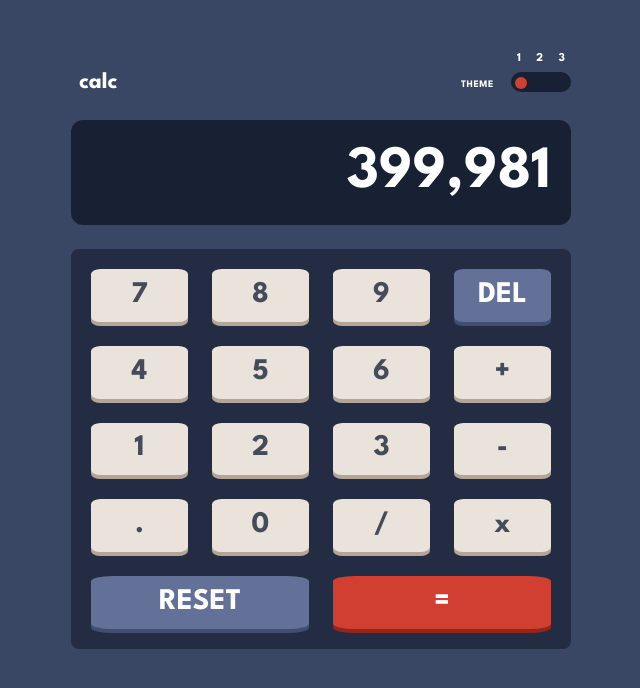
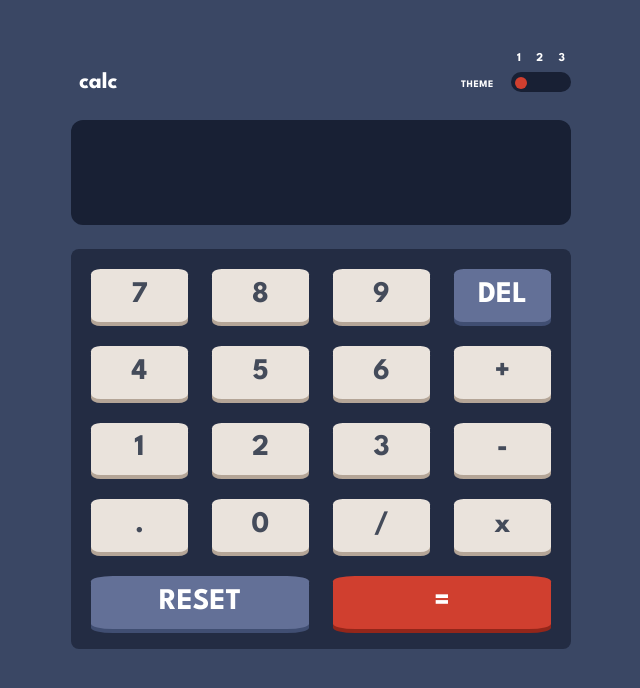
Before and after one commit to AndrewKim09/calculator-with-themes, a website: page dist/index.html in a window 1280 px wide. Shown: the whole page, without its empty margins (319-959 px from the left). Drawn offline with nearby package versions, Linux system fonts and the light colour scheme.

Commit message:
final build 6

```diff
--- a/dist/index.html
+++ b/dist/index.html
@@ -47,7 +47,7 @@
   </div>
 
   <div role="display" class="display flex input w-full h-[15%] rounded-xl mt-5 justify-end align-middle items-center">
-    <p class="align-middle text-[60px] mr-[20px] w-max-full">399,981</p>
+    <p class="align-middle text-[60px] mr-[20px] w-max-full"></p>
   </div>
 
   <div role="keypad" class="keypad h-[400px] p-5 grid grid-cols-4 grid-rows-5 gap-6 mt-6 rounded-lg">
```
